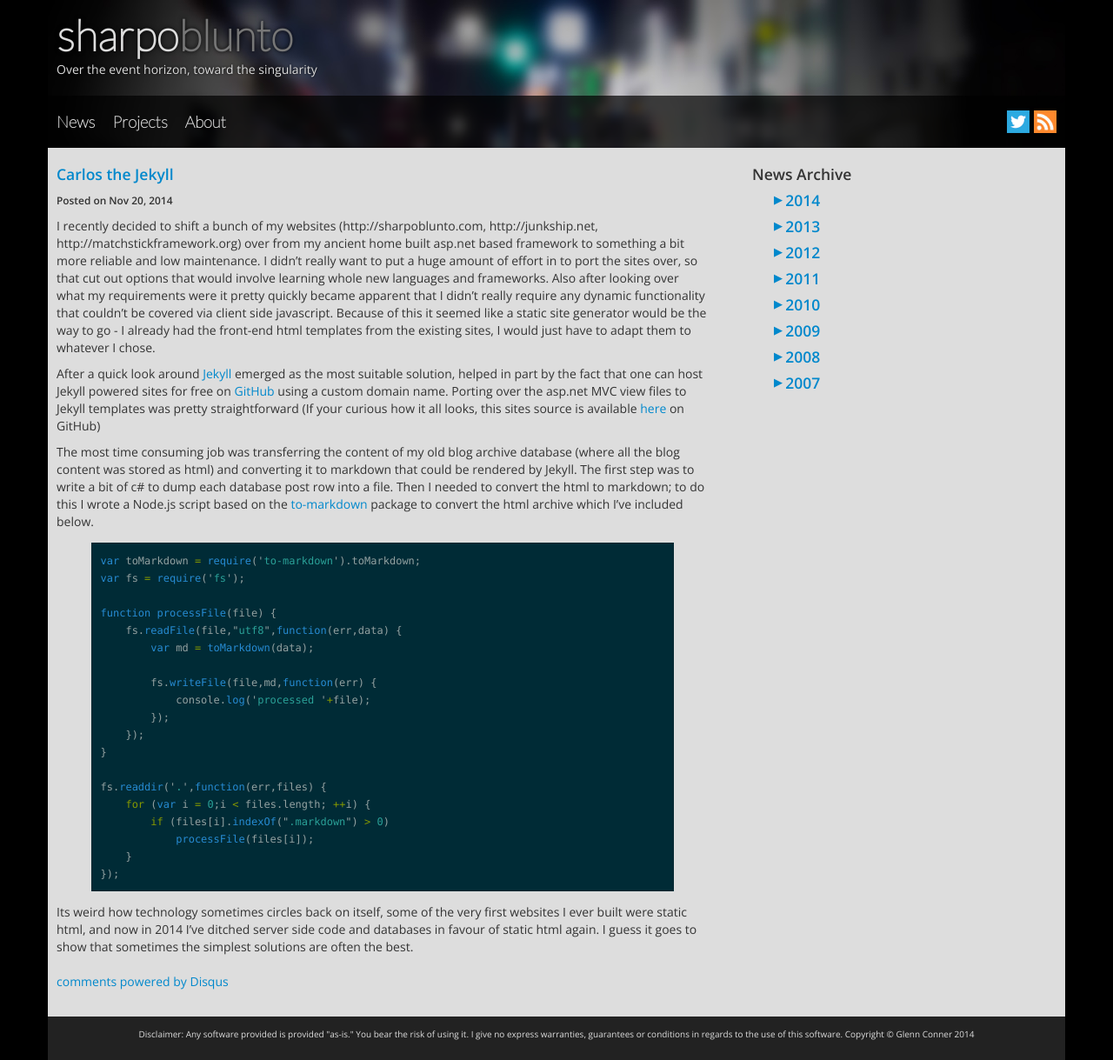
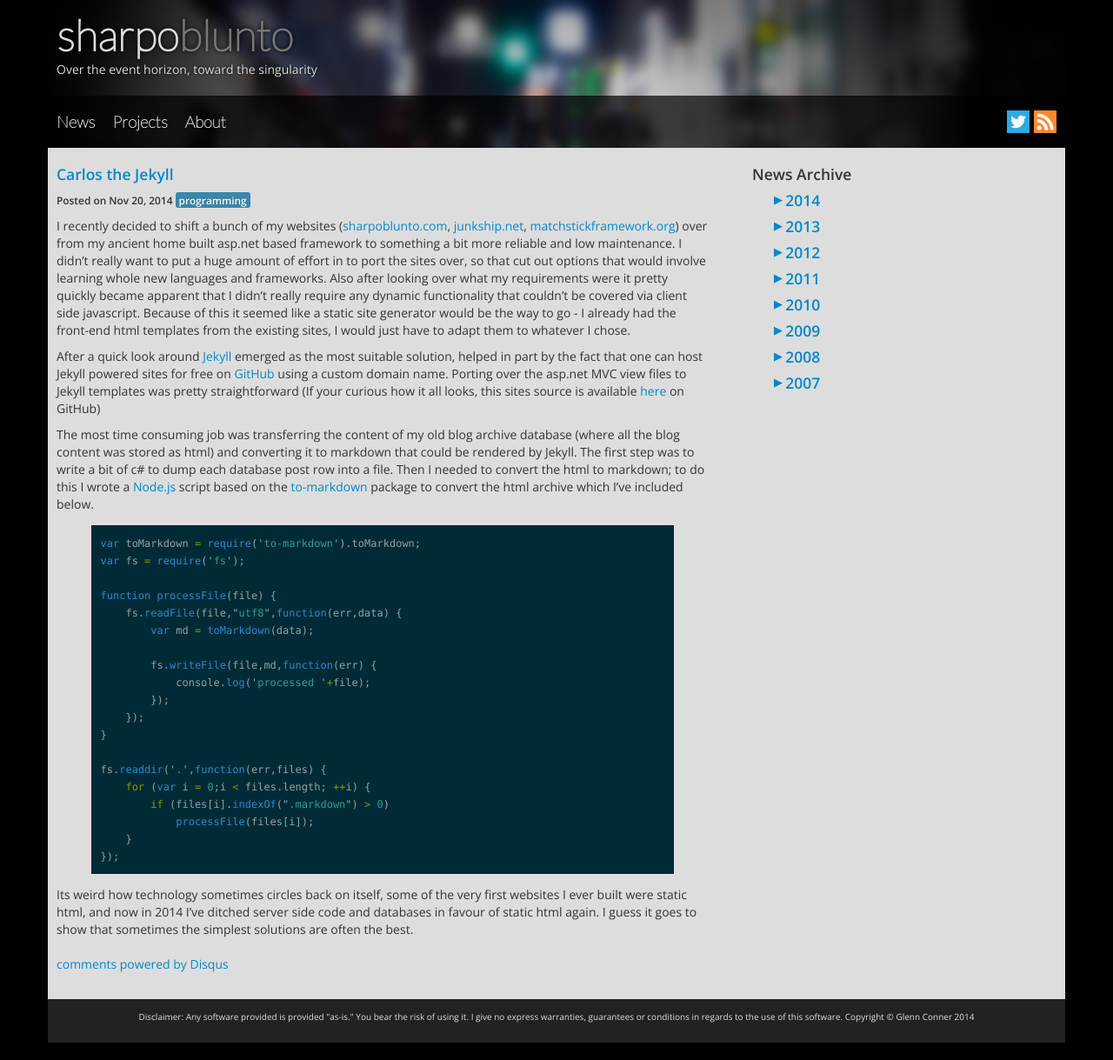
Before and after one commit to mrsharpoblunto/sharpoblunto.com, a Jekyll site: the page built from _posts/2014-11-20-carlos-the-jekyll.markdown, in a window 1280 px wide. Shown: the whole page at 87% size. Built offline with Jekyll 4.4.1, drawn with Linux system fonts in a browser that asks for light colours; comment, search, counter and statistics services are not loaded; some of the changed lines change nothing that is shown.

Commit message:
blog post formatting fixes

```diff
--- a/_posts/2014-11-20-carlos-the-jekyll.markdown
+++ b/_posts/2014-11-20-carlos-the-jekyll.markdown
@@ -2,13 +2,15 @@
 layout: post
 title: "Carlos the Jekyll"
 date: 2014-11-20 06:07:00
+tags:
+- programming
 ---
 
-I recently decided to shift a bunch of my websites (http://sharpoblunto.com, http://junkship.net, http://matchstickframework.org) over from my ancient home built asp.net based framework to something a bit more reliable and low maintenance. I didn't really want to put a huge amount of effort in to port the sites over, so that cut out options that would involve learning whole new languages and frameworks. Also after looking over what my requirements were it pretty quickly became apparent that I didn't really require any dynamic functionality that couldn't be covered via client side javascript. Because of this it seemed like a static site generator would be the way to go - I already had the front-end html templates from the existing sites, I would just have to adapt them to whatever I chose.
+I recently decided to shift a bunch of my websites ([sharpoblunto.com](http://sharpoblunto.com), [junkship.net](http://junkship.net), [matchstickframework.org](http://matchstickframework.org)) over from my ancient home built asp.net based framework to something a bit more reliable and low maintenance. I didn't really want to put a huge amount of effort in to port the sites over, so that cut out options that would involve learning whole new languages and frameworks. Also after looking over what my requirements were it pretty quickly became apparent that I didn't really require any dynamic functionality that couldn't be covered via client side javascript. Because of this it seemed like a static site generator would be the way to go - I already had the front-end html templates from the existing sites, I would just have to adapt them to whatever I chose.
 
 After a quick look around [Jekyll](http://jekyllrb.com/) emerged as the most suitable solution, helped in part by the fact that one can host Jekyll powered sites for free on [GitHub](https://github.com/) using a custom domain name. Porting over the asp.net MVC view files to Jekyll templates was pretty straightforward (If your curious how it all looks, this sites source is available [here](https://github.com/mrsharpoblunto/sharpoblunto.com) on GitHub)
 
-The most time consuming job was transferring the content of my old blog archive database (where all the blog content was stored as html) and converting it to markdown that could be rendered by Jekyll. The first step was to write a bit of c# to dump each database post row into a file. Then I needed to convert the html to markdown; to do this I wrote a Node.js script based on the [to-markdown](https://github.com/domchristie/to-markdown) package to convert the html archive which I've included below.
+The most time consuming job was transferring the content of my old blog archive database (where all the blog content was stored as html) and converting it to markdown that could be rendered by Jekyll. The first step was to write a bit of c# to dump each database post row into a file. Then I needed to convert the html to markdown; to do this I wrote a [Node.js](http://nodejs.org/) script based on the [to-markdown](https://github.com/domchristie/to-markdown) package to convert the html archive which I've included below.
 
 {% highlight javascript %}
 
```
